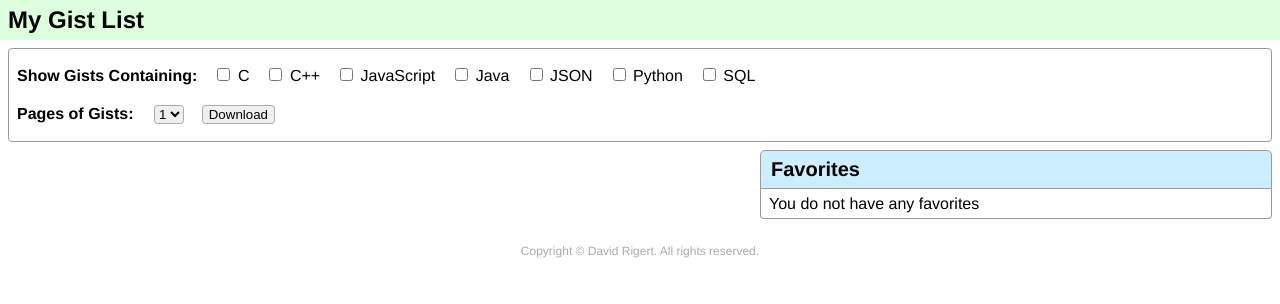
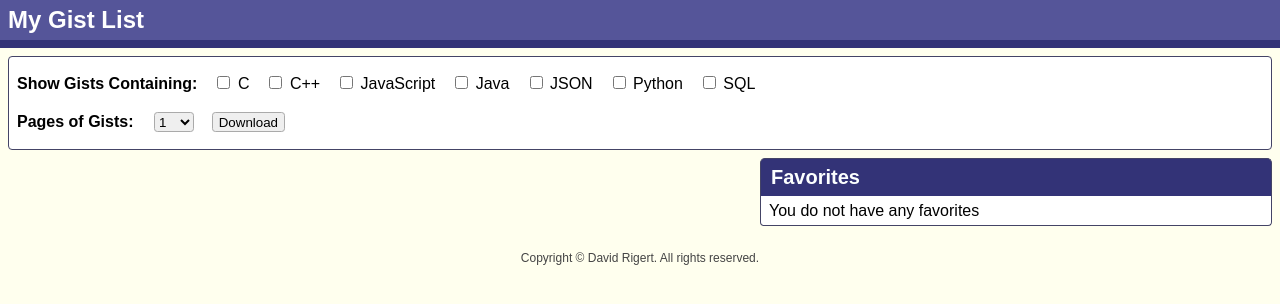
Before and after one commit to rigertd/complete, a PHP site: page / in a window 1280 px wide. Shown: the top 304 px of the page. Run offline with PHP 8.4, Linux system fonts and the light colour scheme.

Commit message:
Finished CSS styling.

```diff
--- a/cs290-assignment3-pt2/style.css
+++ b/cs290-assignment3-pt2/style.css
@@ -1,17 +1,20 @@
-body {
-  font: 100%/1.35 helvetica, calibri, sans-serif;
-  margin: 0;
-  padding: 0;
-  min-width: 600px;
+/* general page formatting */
+html {
+  background: #ffffee;
 }
 
-select, input, button {
-  border: 1px solid #aaa;
-  border-radius: .25em/.25em;
+body {
+  font: 100%/1.35 arial, helvetica, sans-serif;
+  height: 100%;
+  margin: 0;
+  min-width: 800px;
+  padding: 0;
 }
 
 header {
-  background-color: #dfd;
+  background-color: #559;
+  border-bottom: .5em solid #337;
+  color: #fff;
   margin: 0;
   padding: .25em .5em;
 }
@@ -23,10 +26,50 @@ header h1 {
 
 footer {
   clear: both;
-  color: #aaa;
+  color: #444;
   text-align: center;
   font-size: .75em;
   margin: .5em;
+}
+
+/* link formatting */
+
+a {
+  color: #441;
+  text-decoration: none;
+}
+
+a:hover {
+  color: #772;
+  text-decoration: underline;
+}
+
+/* form formatting */
+
+select, input, button {
+  border: 1px solid #aaa;
+  border-radius: .25em/.25em;
+}
+
+select {
+  height: 1.5em;
+  width: 3em;
+}
+
+button {
+  height: 1.5em;
+}
+
+/* result container formatting */
+.results > ul {
+  margin: 0 .5em;
+}
+
+.results > ul > li > ul > li:first-child {
+  background: #fff;
+  border-radius: .25em/.25em;
+  border: 1px solid black;
+  padding: .25em .25em .15em .25em;
 }
 
 /* favorites container formatting */
@@ -42,9 +85,11 @@ footer {
 }
 
 .favorites h2 {
-  background-color: #cef;
-  border: 1px solid #999;
+  background-color: #337;
+  border: 1px solid #446;
+  border-bottom-width: 0;
   border-radius: .25em .25em 0 0 / .25em .25em 0 0;
+  color: #fcffff;
   font-size: 1.25em;
   margin: 0;
   padding: .25em .5em;
@@ -52,8 +97,8 @@ footer {
 
 .favorites > ul {
   background-color: #fff;
-  border: 1px solid #999;
-  border-top: 0;
+  border: 1px solid #446;
+  border-top-width: 0;
   border-radius: 0 0 .25em .25em / 0 0 .25em .25em;
   margin-top: 0;
   padding: .25em;
@@ -61,7 +106,8 @@ footer {
 
 /* options formatting */
 .options {
-  border: 1px solid #999;
+  background: #fff;
+  border: 1px solid #446;
   border-radius: .25em/.25em;
   margin: .5em;
   padding: 0 .5em;
@@ -109,16 +155,17 @@ footer {
 
 .favorites > ul > li > ul > li, .results > ul > li > ul > li {
   display: inline-block;
+  margin: .25em;
   vertical-align: top;
-  margin: .25em;
 }
 
 .favorites > ul > li > ul > li > ul > li, .results > ul > li > ul > li > ul > li {
-  background-color: #fac;
-  border: 1px solid #999;
+  background-color: #55a;
+  border: 1px solid #446;
   border-radius: .25em/.25em;
+  color: #fcffff;
   display: inline-block;
-  font-size: .75em;
+  font: .8em/1 calibri;
   margin: .25em;
   padding: .1em .25em;
 }
```
